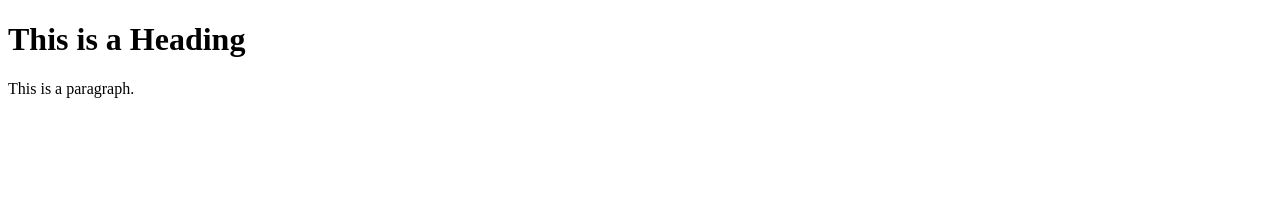
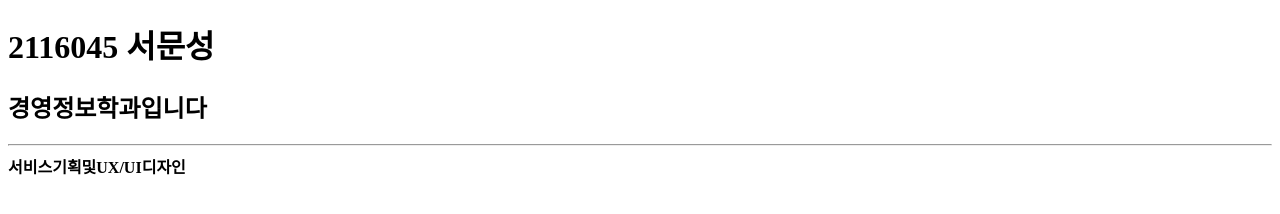
Before and after one commit to silvervolt1234/-.web, a plain HTML site: page index.html in a window 1280 px wide. Drawn offline with Linux system fonts and the light colour scheme.

Commit message:
Add files via upload

```diff
--- a/index.html
+++ b/index.html
@@ -1,12 +1,15 @@
 <!DOCTYPE html>
-<html>
+<html lang="en">
 <head>
-<title>2116045 서문성</title>
+    <meta charset="UTF-8">
+    <meta http-equiv="X-UA-Compatible" content="IE=edge">
+    <meta name="viewport" content="width=device-width, initial-scale=1.0">
+    <title>Document</title>
 </head>
 <body>
-
-<h1>This is a Heading</h1>
-<p>This is a paragraph.</p>
-
+    <h1>2116045 서문성</h1>
+    <h2>경영정보학과입니다</h2>
+    <hr>
+    <b>서비스기획및UX/UI디자인</b>
 </body>
 </html>
```
